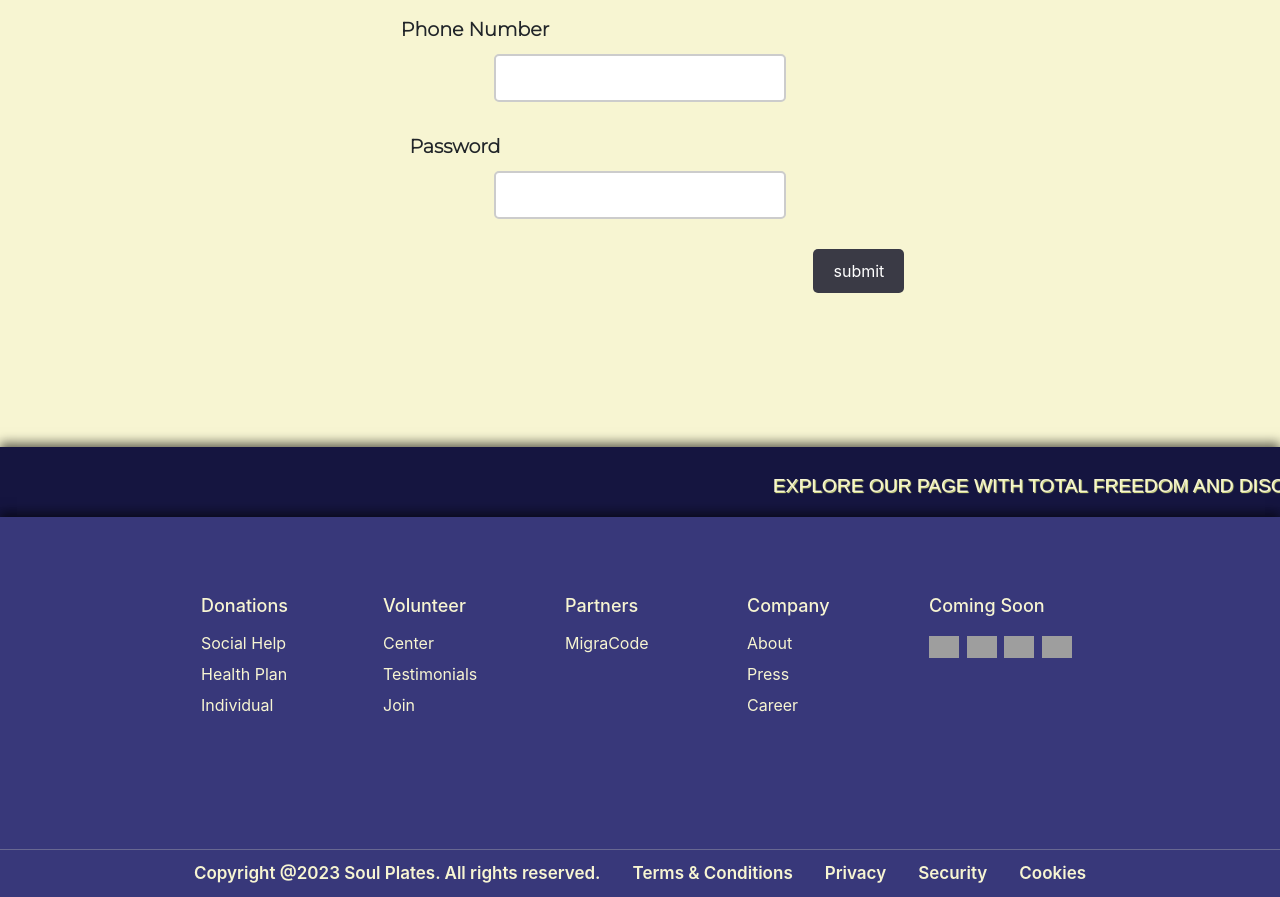
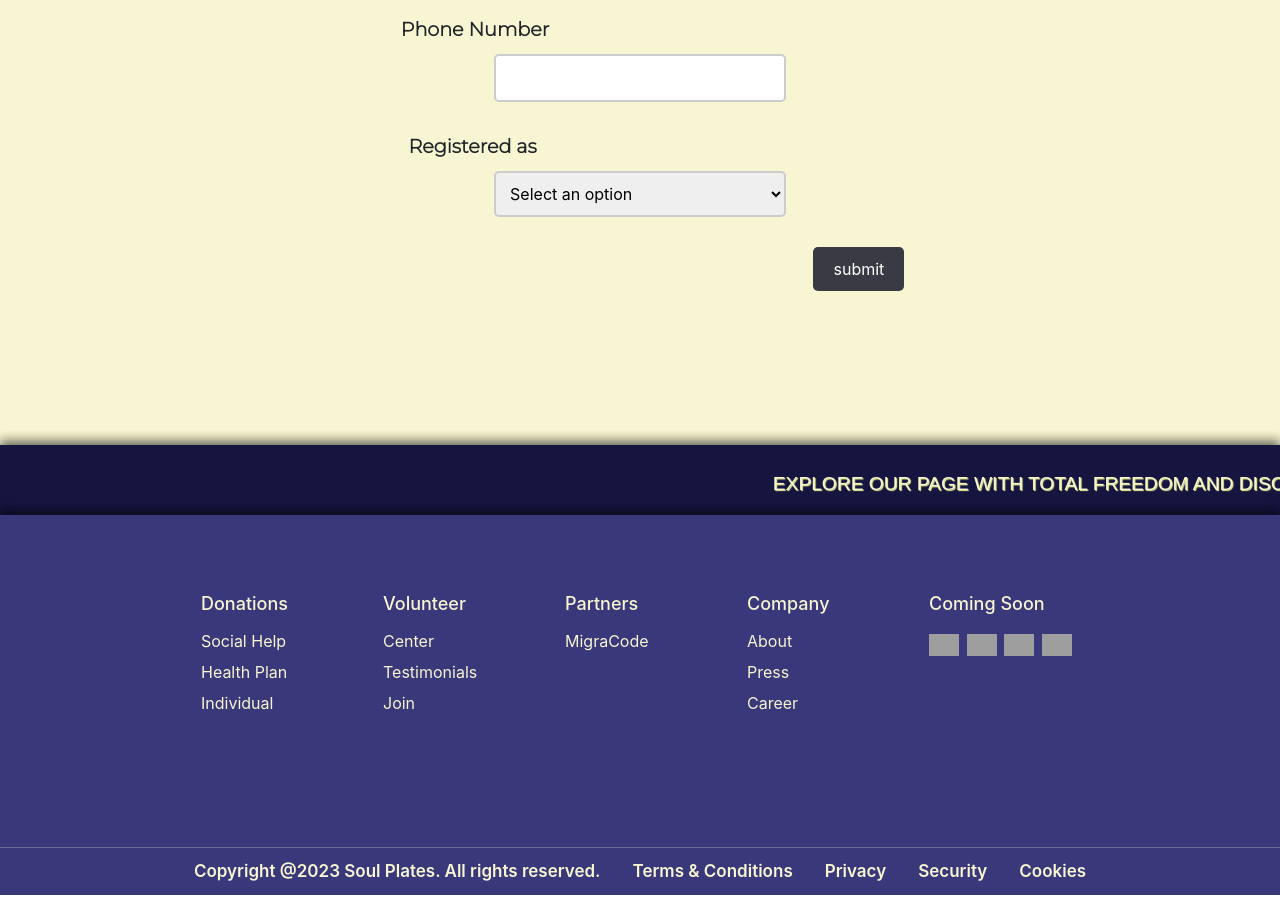
Before and after one commit to Majoissa/SoulPlatesProject, a React (Create React App) app in the folder react-app/: page / in a window 1280 px wide. Shown: the part 5080-5977 px from the top of the page. Built offline with nearby package versions, Linux system fonts and the light colour scheme; grey boxes are pictures that could not be loaded; a web font is replaced by a local one.

Commit message:
new coomit from new branch

```diff
--- a/react-app/src/components/Job-posting-h1.css
+++ b/react-app/src/components/Job-posting-h1.css
@@ -9,6 +9,7 @@
     transition: background-color 0.3s, color 0.3s, font-size 0.3s;
 }
 
+
 .job-post-heading:hover {
     background-color: #F7F5D2;
     color: #3A3A45;
--- a/react-app/src/components/Job-posting.css
+++ b/react-app/src/components/Job-posting.css
@@ -22,19 +22,22 @@
 
 }
 
+
 .job-post {
     width: 500px;
     height: 300px;
     background-color: #F7F5D2;
     margin-left: 50px;
-    box-shadow: 0px 0px 15px #eae8e8;
+    box-shadow: 0px 0px 15px #e3dada;
     opacity: 0.7;
-    transition: opacity 0.3s;
+    transition: opacity 0.4s;
+    border-radius: 45px 0 45px 0;
+
 }
 
 .job-post:hover {
     opacity: 1;
-    transition: opacity 0.3s;
-    border:solid 3px blueviolet;
+    transition: opacity 0.4s;
+    border:solid 3px rgb(111, 13, 160);
 
 }
--- a/react-app/src/components/Main-Form.jsx
+++ b/react-app/src/components/Main-Form.jsx
@@ -6,7 +6,9 @@ function MainForm() {
   const [lastname, setlastName] = useState("");
   const [email, setEmail] = useState("");
   const [phoneNum, setPhoneNum] = useState("");
-  const [password, setPassword] = useState("");
+  const [registeredAs, setRegisteredAs] = useState("");
+
+
 
   const handleSubmit = (e) => {
     e.preventDefault();
@@ -75,21 +77,25 @@ function MainForm() {
           </div>
         </div>
 
+
         <div className="form-field">
-          <label htmlFor="password" style={{ marginRight: "370px" }}>
-            {" "}
-            Password{" "}
-          </label>
+          <label htmlFor="registeredAs" style={{ marginRight: '335px'}}>Registered as </label>
           <div className="labels-input">
-            <input
-              type="password"
-              id="password"
-              value={password}
-              onChange={(e) => setPassword(e.target.value)}
-              required
-            />
+          <select
+            id="registeredAs"
+            value={registeredAs}
+            onChange={(e) => setRegisteredAs(e.target.value)}
+            required
+            style={{width:'30%'}}
+          >
+            <option value="" > Select an option</option>
+            <option value="Donor">Donor</option>
+            <option value="Volunteer">Volunteer</option>
+            <option value="Beneficiary">Beneficiary</option>
+          </select>
           </div>
         </div>
+
 
         <div style={{ marginLeft: "45%" }}>
           <button type="submit">submit</button>
--- a/react-app/src/components/Main_Form_MessageBox.css
+++ b/react-app/src/components/Main_Form_MessageBox.css
@@ -26,7 +26,6 @@ h2{
     input[type="text"],
     input[type="email"],
     input[type="number"],
-    input[type="password"],
     select {
     width: 30%;
     padding: 10px;
@@ -38,7 +37,6 @@ h2{
   input[type="text"]:focus,
   input[type="email"]:focus,
   input[type="number"]:focus,
-  input[type="password"]:focus,
   select:focus {
     border-color:  rgba(8, 2, 2, 0.524);
     outline: none;
```
